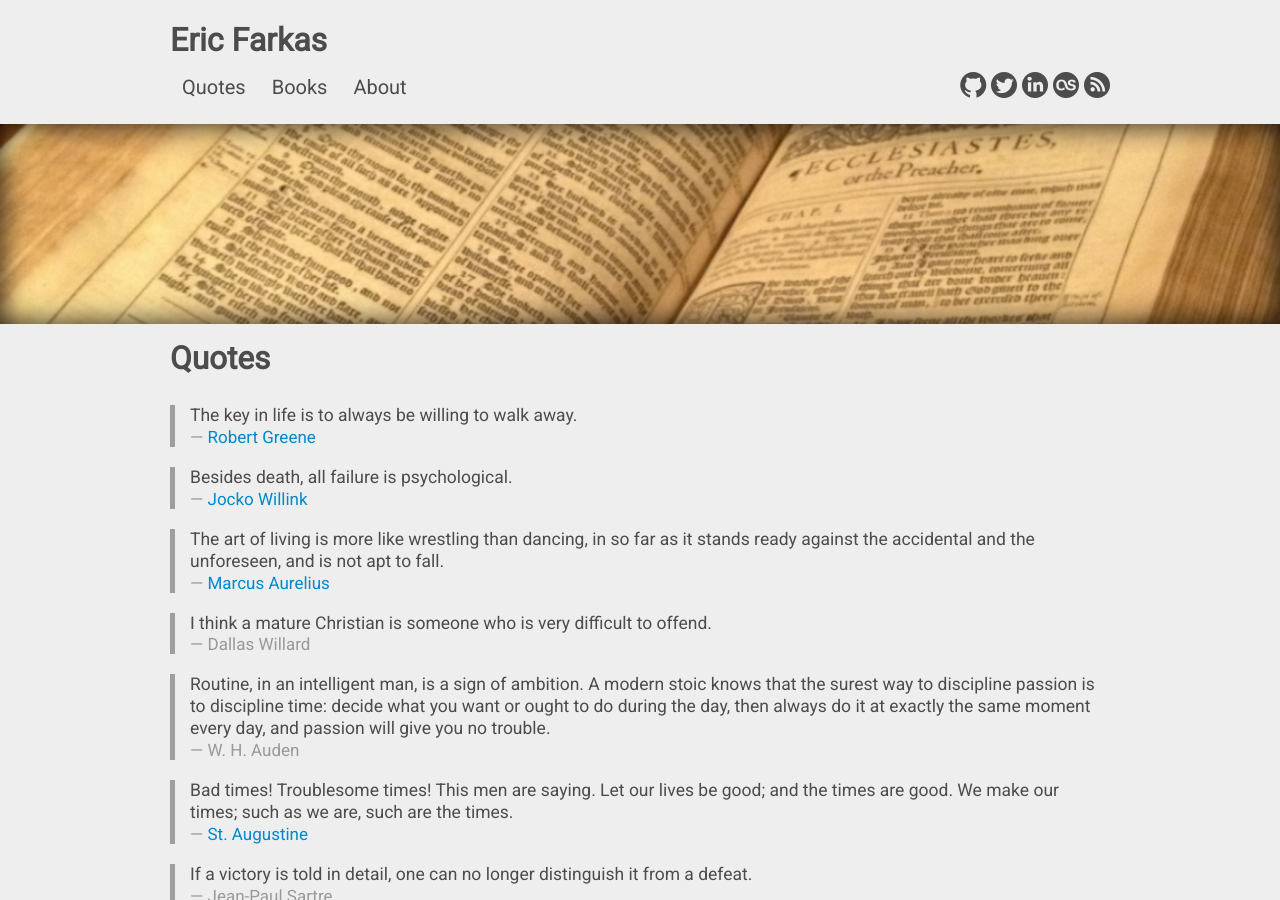
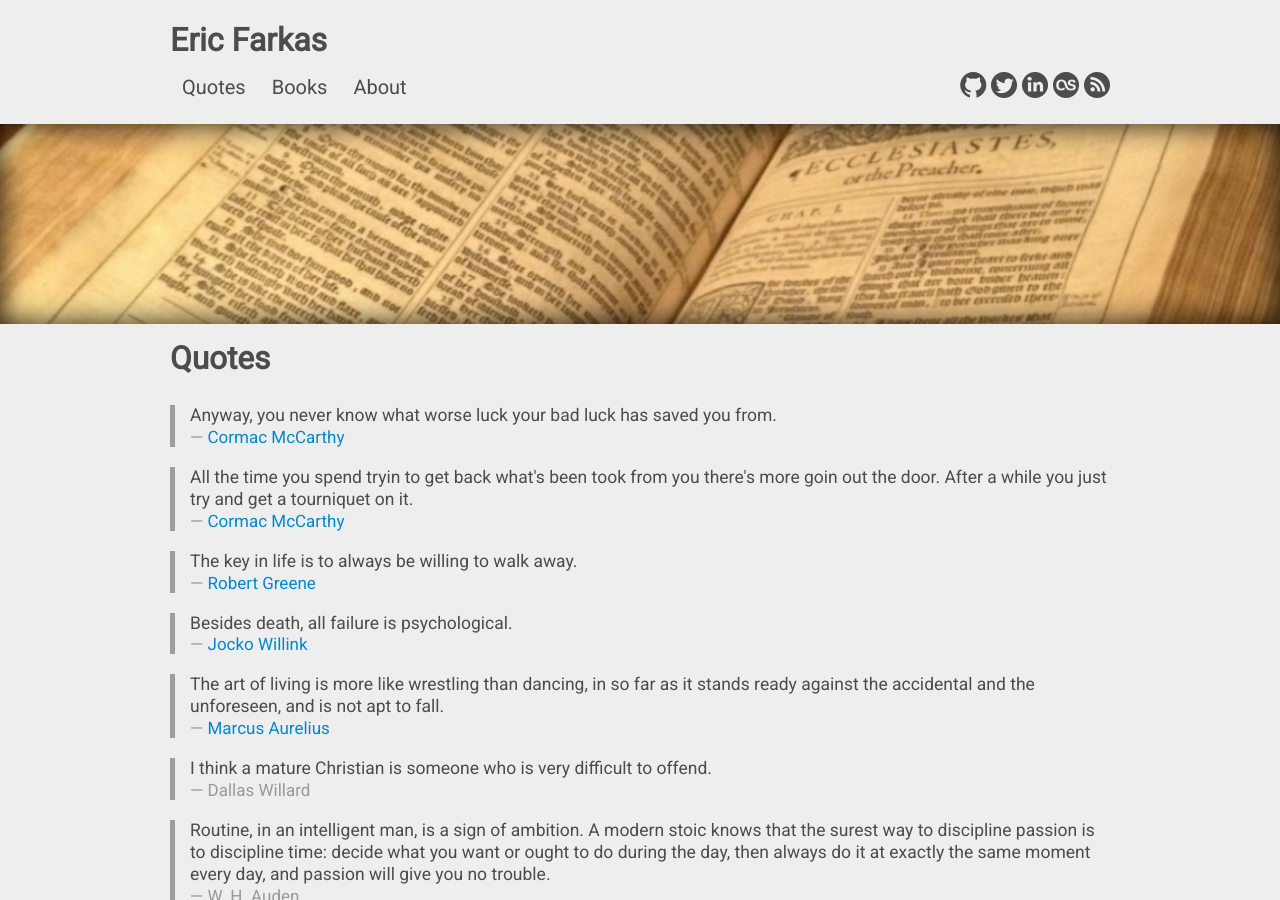
Before and after one commit to speric/speric.github.com, a Jekyll site: the page built from quotes.html, in a window 1280 px wide and 900 px high. Built offline with Jekyll 4.4.1, drawn with Linux system fonts in a browser that asks for light colours; some web fonts are replaced; comment, search, counter and statistics services are not loaded.

Commit message:
Update quotes.html

```diff
--- a/quotes.html
+++ b/quotes.html
@@ -8,6 +8,20 @@ description: A collection of thought-provoking quotes.
 <h2>Quotes</h2>
 
 <br/>
+
+<blockquote>
+  <p>
+    Anyway, you never know what worse luck your bad luck has saved you from.
+  </p>
+  <small><a href="https://www.amazon.com/Country-Old-Men-Cormac-McCarthy/dp/0375706674">Cormac McCarthy</a></small>
+</blockquote>
+
+<blockquote>
+  <p>
+    All the time you spend tryin to get back what's been took from you there's more goin out the door. After a while you just try and get a tourniquet on it.
+  </p>
+  <small><a href="https://www.amazon.com/Country-Old-Men-Cormac-McCarthy/dp/0375706674">Cormac McCarthy</a></small>
+</blockquote>
 
 <blockquote>
   <p>
```
